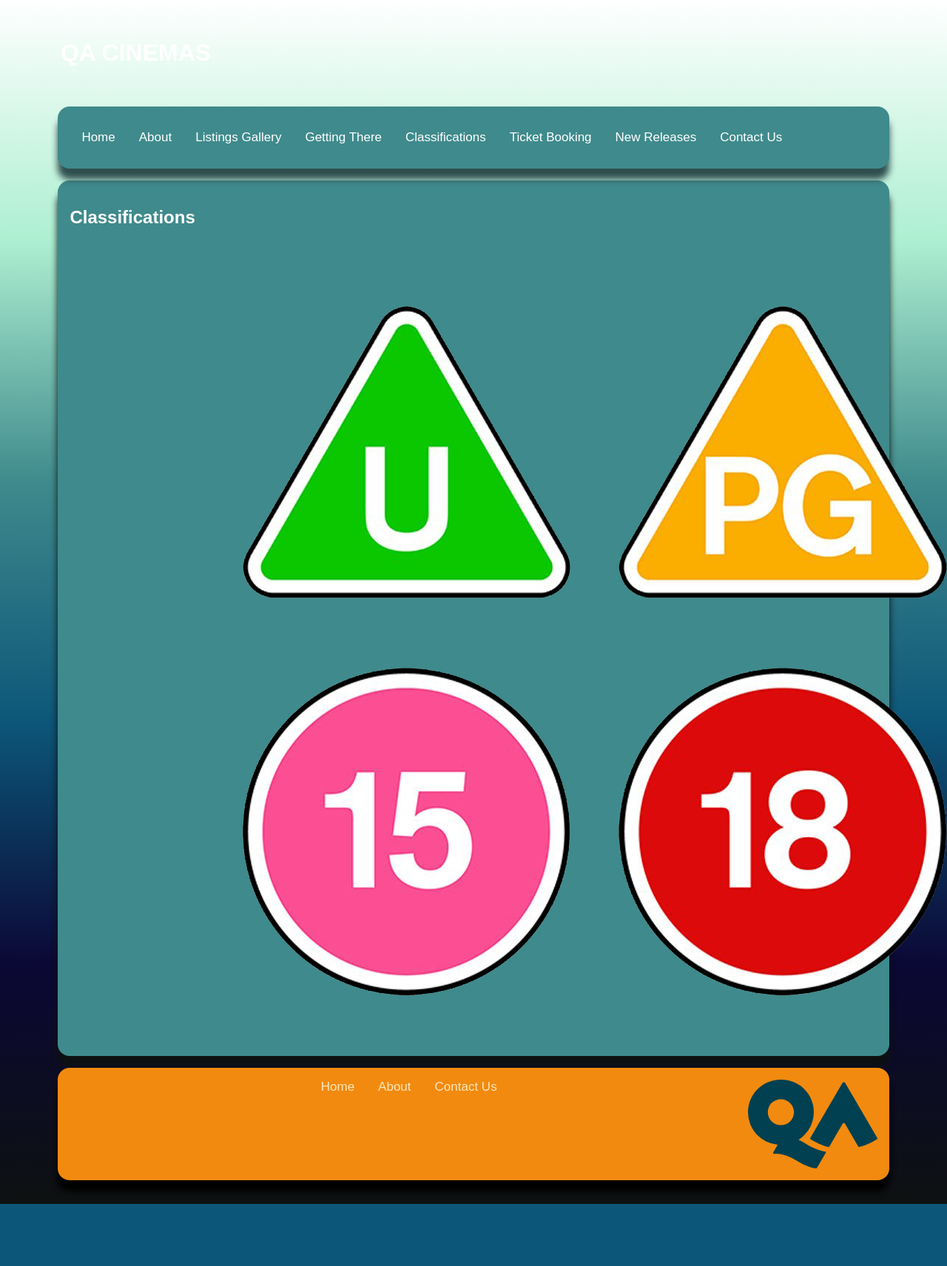
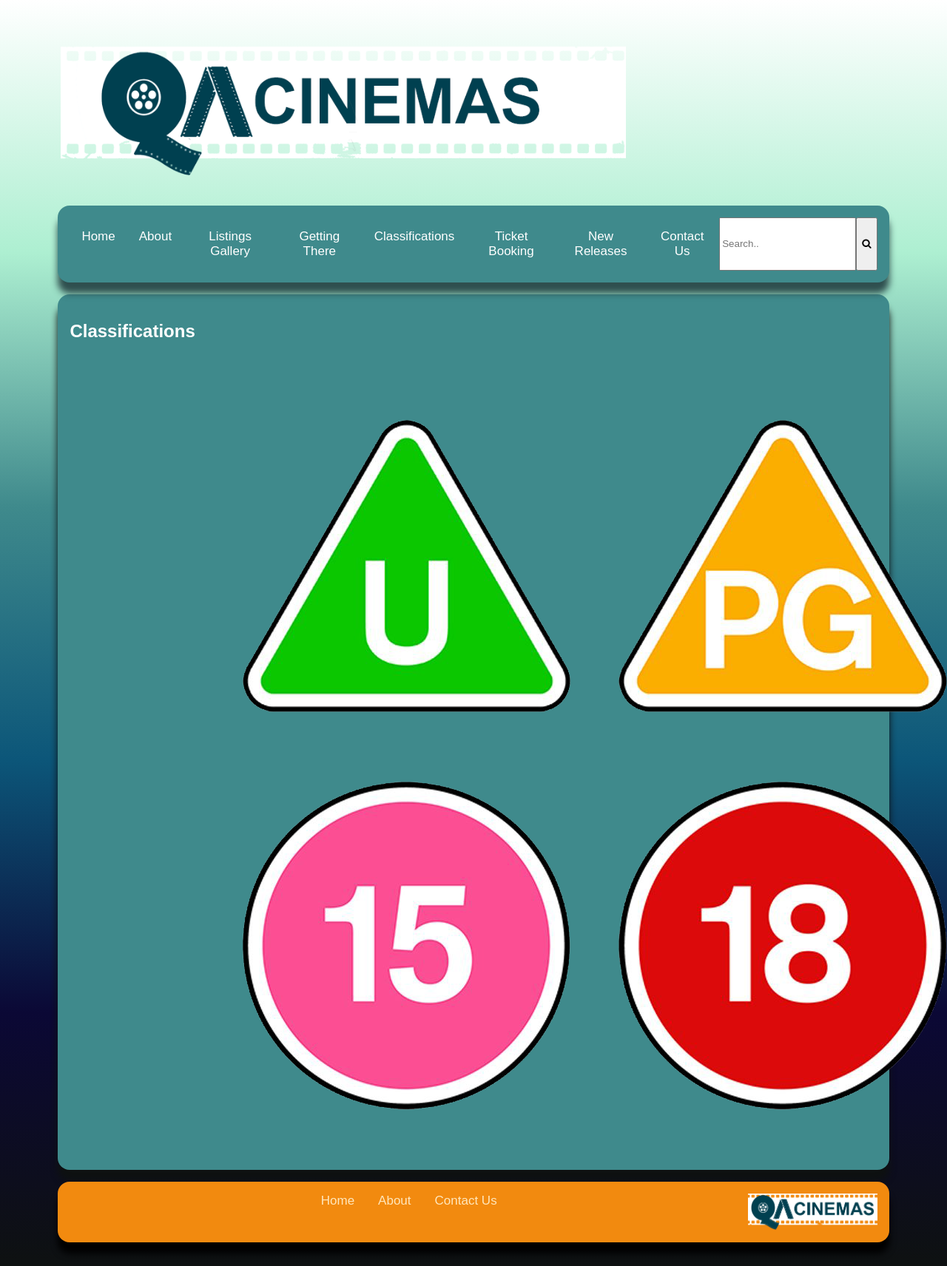
Before and after one commit to Callum-Robinson/QA-Cinema-Project-FrontEnd, a React (Create React App) app: page /classifications in a window 1280 px wide. Shown: the top 1712 px of the page at 74% size. Before the commit the page ends 1628 px from the top, so only its background shows below. Built offline with nearby package versions, Linux system fonts and the light colour scheme.

Commit message:
commiting unsaved changes in order to pull from develop

```diff
--- a/src/App.js
+++ b/src/App.js
@@ -1,27 +1,29 @@
 import './App.css';
 import { Link, Outlet } from 'react-router-dom';
+
 
 function App() {
   // toggles the menu dropdown when using small screens
   function toggleMenu() {
-    const toggle = document.querySelector("#toggle"); // select the toggle button
+    // const toggle = document.querySelector("#toggle"); // select the toggle button
     const navLinks = document.querySelectorAll(".nav-link"); // select the nav links
 
-    toggle.addEventListener("click", function(event) {
+    // toggle.addEventListener("click", function(event) {
         console.log("clicked toggle");
         // when the toggle button is clicked, add or remove the 'show'
         navLinks.forEach(element => element.classList.toggle("show"));
-    });
+    // });
 }
 
   return (
+
     <div className='App'>
       <header>
-        <h1>QA CINEMAS</h1>
+        <img id="banner" src="/images/QA-logo-banner.png" alt="QA Cinemas" />
       </header>
 
       <nav id="navbar">
-          <Link id="toggle" to="#" onClick={toggleMenu}>Menu</Link>
+          <Link id="toggle" to="#" onClick={toggleMenu}><img id="banner" src="/images/QA-logo-banner.png" alt="QA Cinemas" /><img id="menu-icon" src="/images/hamburger-menu-icon.png" alt="menu icon" /></Link>
           <Link className="nav-link" to="/">Home</Link>
           <Link className="nav-link" to="/about">About</Link>
           <Link className="nav-link" to="/listingsgallery">Listings Gallery</Link>
@@ -30,6 +32,8 @@ function App() {
           <Link className="nav-link" to="/ticketbooking">Ticket Booking</Link>
           <Link className="nav-link" to="/newreleases">New Releases</Link>
           <Link className="nav-link" to="/contactus">Contact Us</Link>
+          <input type="text" placeholder="Search.." name="search"></input>
+          <button type="submit"><i class="fa fa-search"></i></button>
       </nav>
 
       <Outlet/>
@@ -39,9 +43,9 @@ function App() {
           <Link className="footer-link" to="/about">About</Link>
           <Link className="footer-link" to="/contactus">Contact Us</Link>
 
-          <img id="logo" src="/images/qa_fill_primary.svg" alt="placeholder logo" />
+          <img id="logo" src="/images/QA-logo-small.png" alt="placeholder logo" />
       </footer>
-
+      <link rel="stylesheet" href="https://cdnjs.cloudflare.com/ajax/libs/font-awesome/4.7.0/css/font-awesome.min.css"></link>
 
     </div>
   );
```
Also changed, not shown: src/Components/Search/Search.jsx (added).
